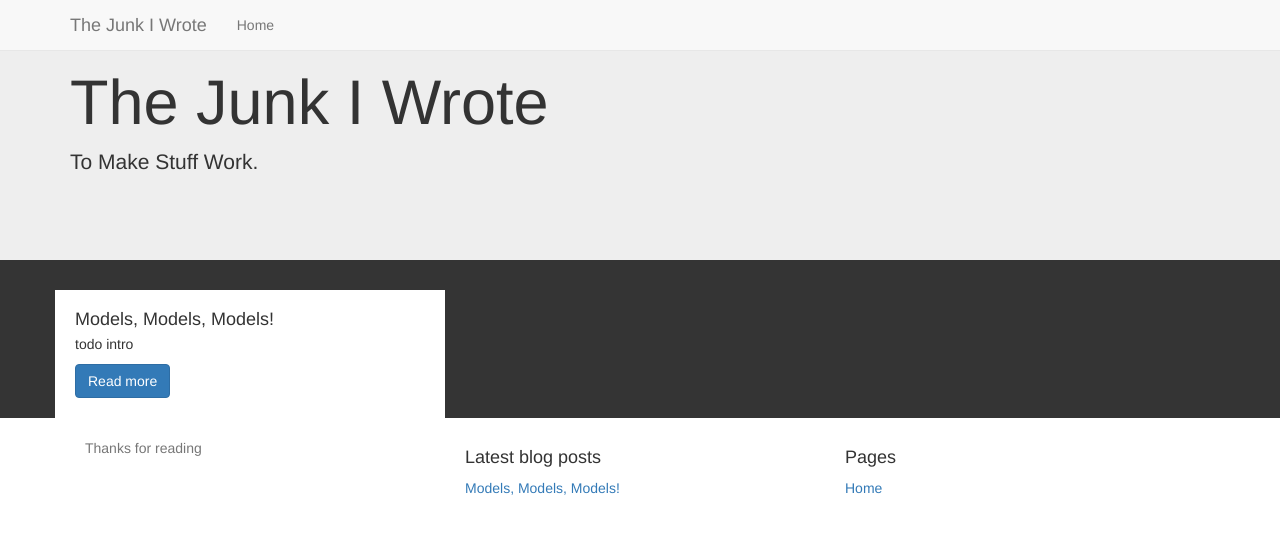
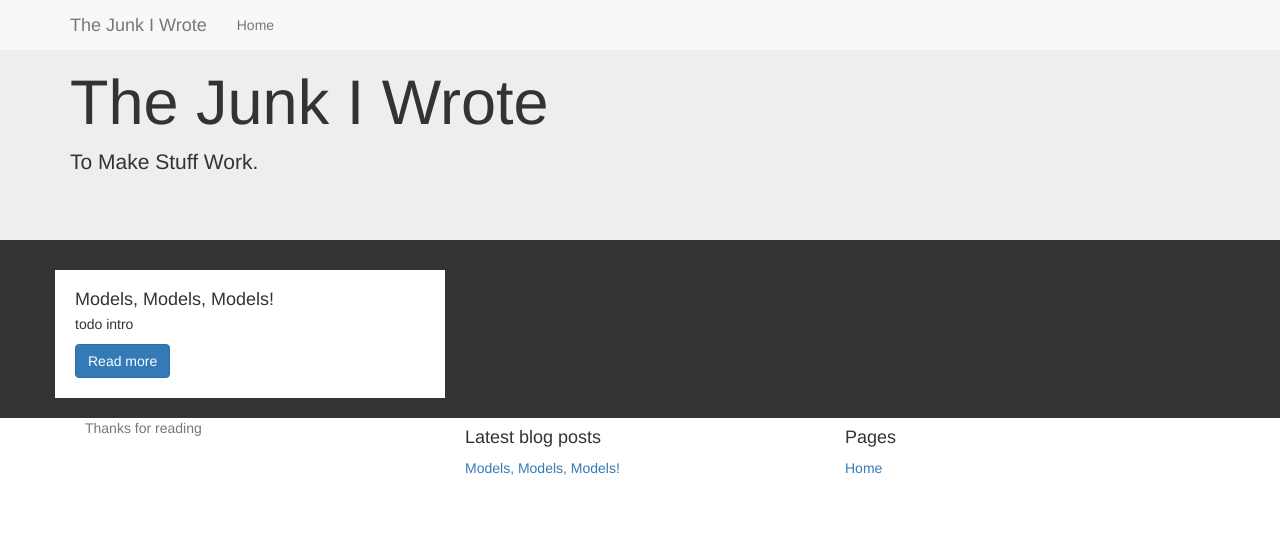
Before and after one commit to the-crap-i-wrote/the-crap-i-wrote.github.io, a Jekyll site: the page built from index.html, in a window 1280 px wide. Shown: the top 534 px of the page. Built offline with Jekyll 4.4.1, drawn with Linux system fonts in a browser that asks for light colours.

Commit message:
Update styles.css

```diff
--- a/css/styles.css
+++ b/css/styles.css
@@ -3,9 +3,7 @@ html, body {
 
 body > .dark-background {
   background-color: #343434;
-}
-body > .dark-background .container {
-  margin-bottom: 20px;
+  padding-bottom: 20px;
 }
 
 body > .container {
```
